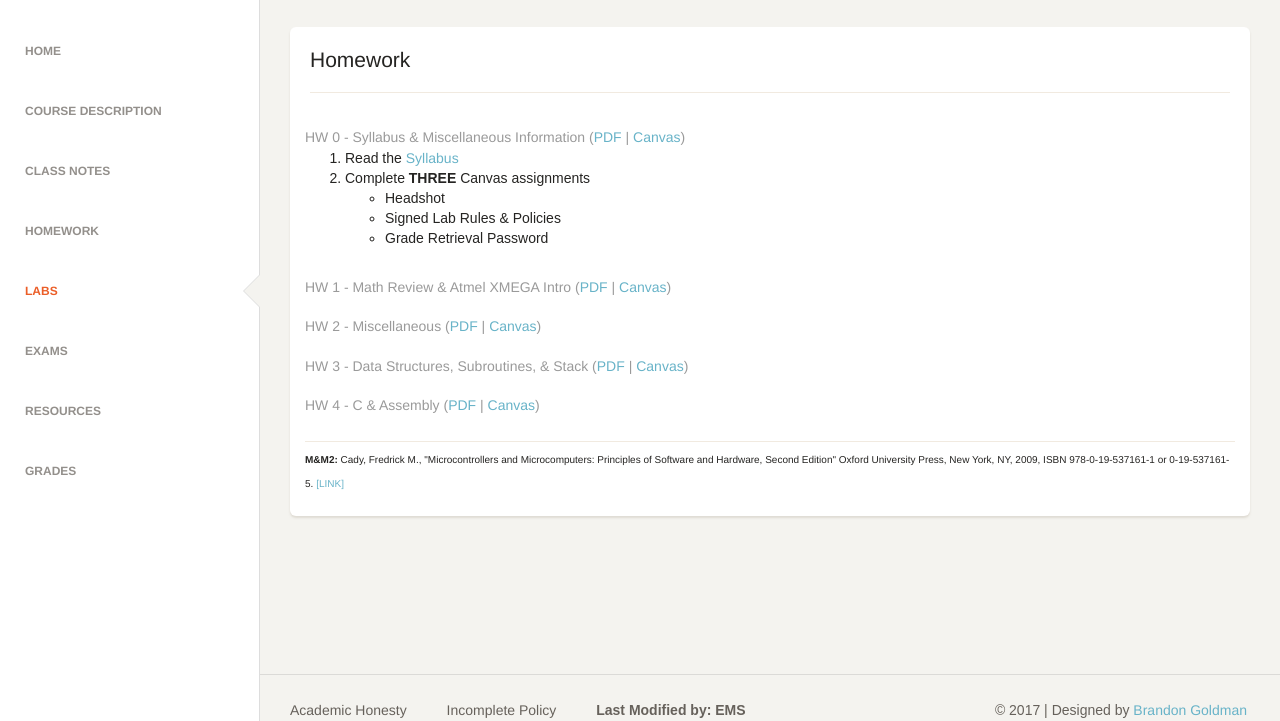
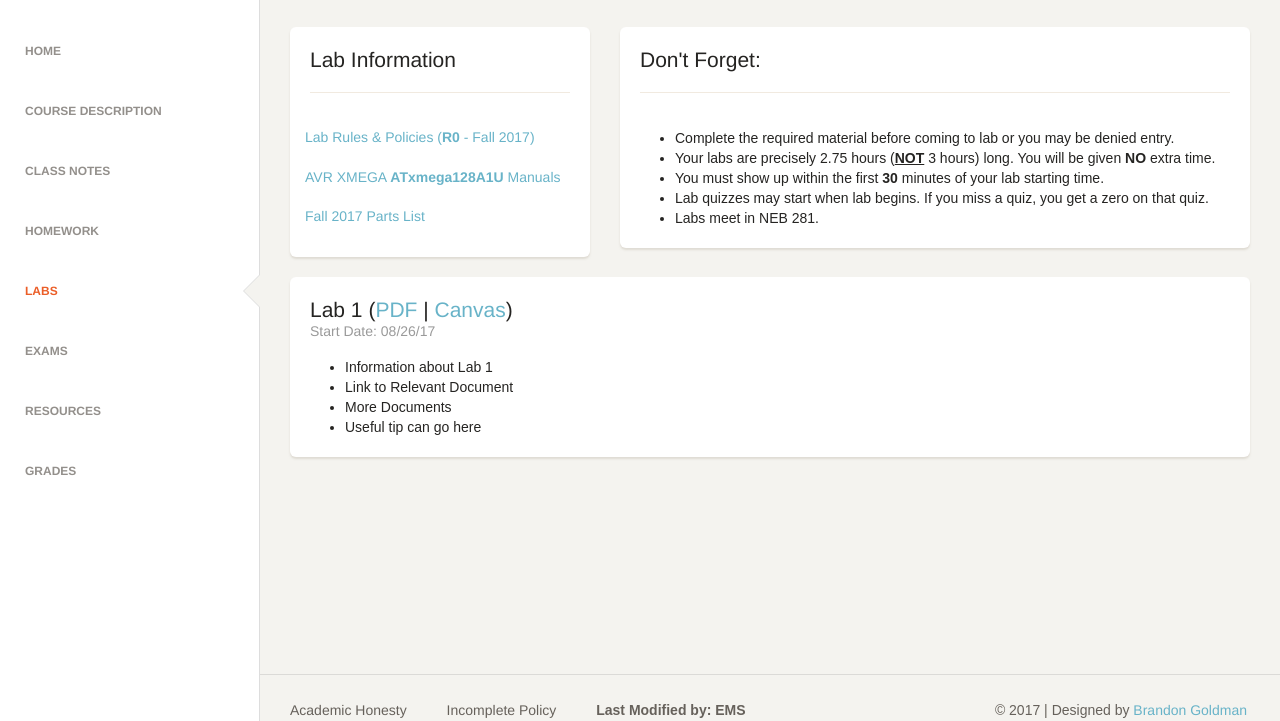
Before and after one commit to brandongoldman/EEL3744-Website, a plain HTML site: page labs.html in a window 1280 px wide. Shown: the part 79-800 px from the top of the page. Drawn offline with Linux system fonts and the light colour scheme; some packages are replaced by stand-ins of ours; a web font is replaced by a local one.

Commit message:
added lab layout

```diff
--- a/labs.html
+++ b/labs.html
@@ -126,36 +126,49 @@
 
 <!-- HW Section -->
                 <div class="row">
+                    <div class="col-md-4">
+                        <div class="card">
+                            <div class="header">
+                                <h4 class="title">Lab Information</h4><hr>
+                            </div>
+                            <div class="content">
+                                <p class="category"><a href="">Lab Rules &amp; Policies (<b>R0</b> - Fall 2017)</a></p><br>
+                                <p class="category"><a href="">AVR XMEGA <b>ATxmega128A1U</b> Manuals</a></p><br>
+                                <p class="category"><a href="">Fall 2017 Parts List</a></p><br>
+                            </div>
+                        </div>
+                    </div>
+
+                    <div class="col-md-8">
+                        <div class="card">
+                            <div class="header">
+                                <h4 class="title">Don't Forget:</h4><hr>
+                            </div>
+                            <div class="content">
+                                <ul>
+                                    <li>Complete the required material before coming to lab or you may be denied entry.</li>
+                                    <li>Your labs are precisely 2.75 hours (<b><u>NOT</u></b> 3 hours) long. You will be given <b>NO</b> extra time.</li>
+                                    <li>You must show up within the first <b>30</b> minutes of your lab starting time.</li>
+                                    <li>Lab quizzes may start when lab begins. If you miss a quiz, you get a zero on that quiz.</li>
+                                    <li>Labs meet in NEB 281.</li>
+                                </ul>
+                            </div>
+                        </div>
+                    </div>
+
                     <div class="col-md-12">
                         <div class="card">
                             <div class="header">
-                                <h4 class="title">Homework</h4><hr>
+                                <h4 class="title">Lab 1 (<a href="">PDF</a> | <a href="">Canvas</a>)</h4>
+                                <p class="category">Start Date: 08/26/17</p>
                             </div>
                             <div class="content">
-                                <p class="category">HW 0 - Syllabus &amp; Miscellaneous Information (<a href="">PDF</a> | <a href="">Canvas</a>)</p>
-                                <ol>
-                                    <li>Read the <a href="course-description.html">Syllabus</a></li>
-                                    <li>Complete <b>THREE</b> Canvas assignments</li>
-                                    <ul>
-                                        <li>Headshot</li>
-                                        <li>Signed Lab Rules &amp; Policies</li>
-                                        <li>Grade Retrieval Password</li>
-                                    </ul>
-                                </ol><br>
-
-                                <p class="category">HW 1 - Math Review &amp; Atmel XMEGA Intro (<a href="">PDF</a> | <a href="">Canvas</a>)</p><br>
-                                <p class="category">HW 2 - Miscellaneous (<a href="">PDF</a> | <a href="">Canvas</a>)</p><br>
-                                <p class="category">HW 3 - Data Structures, Subroutines, &amp; Stack (<a href="">PDF</a> | <a href="">Canvas</a>)</p><br>
-                                <p class="category">HW 4 - C &amp; Assembly (<a href="">PDF</a> | <a href="">Canvas</a>)</p><br>
-
-
-                                <div class="footer">
-                                    <hr>
-                                    <p><font size="1px">
-                                        <b>M&amp;M2:</b> Cady, Fredrick M., "Microcontrollers and Microcomputers: Principles of Software and Hardware, Second Edition" Oxford University Press, New York, NY, 2009, ISBN 978-0-19-537161-1 or 0-19-537161-5. <a href="https://global.oup.com/academic/product/microcontrollers-and-microcomputers-principles-of-software-and-hardware-engineering-9780195371611?cc=us&lang=en&">[LINK]</a>
-                                        </font>
-                                    </p>
-                                </div>
+                                <ul>
+                                    <li>Information about Lab 1</li>
+                                    <li>Link to Relevant Document</li>
+                                    <li>More Documents</li>
+                                    <li>Useful tip can go here</li>
+                                </ul>
                             </div>
                         </div>
                     </div>
```
